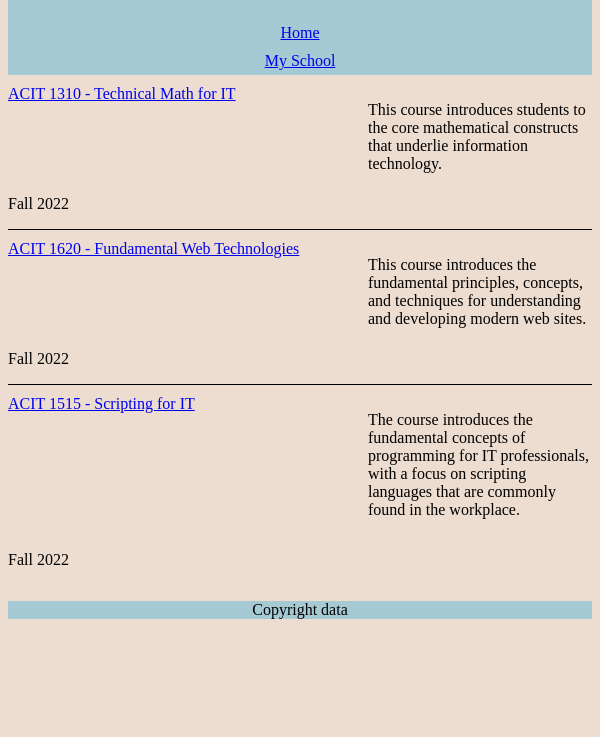
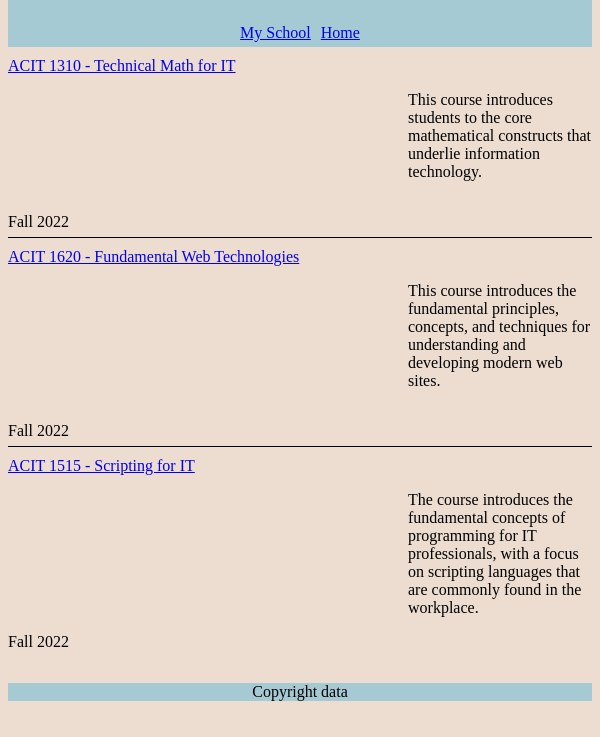
Before and after one commit to nkaheye/PersonalWebsite, a plain HTML site: page misc/courses.html in a window 600 px wide. Shown: the part 63-800 px from the top of the page. Drawn offline with Linux system fonts and the light colour scheme.

Commit message:
moved div p into div courseblock for grid changes

```diff
--- a/misc/courses.html
+++ b/misc/courses.html
@@ -16,26 +16,35 @@
         </nav>
 </header>
 <section class="courses">
+
+      <div class="blockend">
         <div class="courseblock">
         <a href="https://www.bcit.ca/outlines/20223048470/" target="_blank">ACIT 1310 - Technical Math for IT</a>
         <p>This course introduces students to the core mathematical constructs that underlie information technology.</p>
-        </div>
         <div class="courseend"><p>Fall 2022 </p>
         </div>
+        </div>
 
+      </div>
+
+      <div class="blockend">
         <div class="courseblock">
         <a href="https://www.bcit.ca/outlines/20223048467/" target="_blank" >ACIT 1620 - Fundamental Web Technologies</a>
         <p>This course introduces the fundamental principles, concepts, and techniques for understanding and developing modern web sites.</p>
+        <div class="courseend"><p>Fall 2022</p>
+         </div>
         </div>
-        <div class="courseend"><p>Fall 2022</p>
-        </div>
+      </div>
 
-        <div class="courseblock">
+    <div class="blockend">
+      <div class="courseblock">
         <a href="https://www.bcit.ca/outlines/20223048461/" target="_blank">ACIT 1515 - Scripting for IT</a>
         <p>The course introduces the fundamental concepts of programming for IT professionals, with a focus on scripting languages that are commonly found in the workplace.</p>
-        </div>
         <div><p>Fall 2022</p>
         </div>
+      </div>
+    </div>
+
 </section>
 </main>
 <footer>
--- a/styles/stylesheet.css
+++ b/styles/stylesheet.css
@@ -8,11 +8,6 @@ header{
 h1{
     font-family: 'Montserrat';
     color: #334259;
-}
-nav{
-    display: flex;
-    justify-content: center;
-    list-style-type: none;
 }
 nav div{
     padding: 5px;
@@ -39,37 +34,49 @@ img{
 .p2{
     grid-row: 3/4;
 }
+
+
+@media(max-width: 600px)
+{
+.courses{
+    display: grid;
+    grid-template-columns: 1fr;
+}
+.blockend{
+    display: grid;
+}
+.courseblock p{
+    grid-row: 2/3
+}
+}
+
+
 @media (min-width: 600px){
     .courses{
         display:grid;
         grid-template-columns: 1fr;
     }
     .courseblock{
+        margin-top:10px;
+    }
+    .courseblock .courseend{
         display: flex;
-    margin-top:10px;
+        flex-wrap: wrap;
+        border-bottom: 1px solid black;
     }
     .courseblock a{
         min-width: 300px;
     }
-.courseblock p{
-    margin-left: 60px;
+    .courseblock > p{
+        margin-left: 400px;
     }
     .courseend{
         display: flex;
-    flex-direction: column-reverse;
-    border-bottom: 1px solid black;
         height: 40px
     }
-}
-@media (max-width: 600px){
-
     .coursenav{
         display: flex;
-        flex-direction: column-reverse;
-        justify-content: space-around;
-
+        justify-content: center;
+        flex-direction: row;
     }
-
-
-
 }
```
Lines whose indentation alone changed are shown as unchanged.
